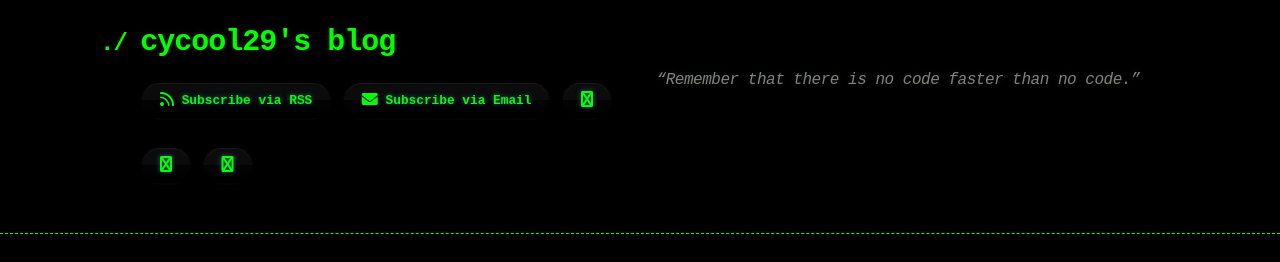
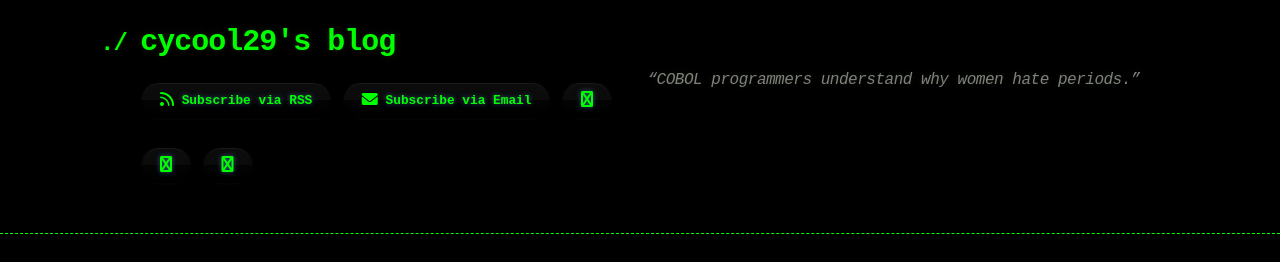
Before and after one commit to cycool29/cycool29.github.io, a Jekyll site: the page built from index.md, in a window 1280 px wide and 900 px high. Shown: the top 262 px of the window. Built offline with Jekyll 4.4.1, drawn with Linux system fonts in a browser that asks for light colours; a style sheet for code colours, icons or effects is not loaded.

Commit message:
Update quotes

```diff
--- a/_config.yml
+++ b/_config.yml
@@ -1,5 +1,5 @@
 title: cycool29's blog
-description: "“Remember that there is no code faster than no code.” "
+description: "“COBOL programmers understand why women hate periods.” "
 bio: A high school student. Intermediate in Python, Git, Bash. Learning JavaScript. He/Him. "
 author: cycool29
 url: https://cycool29.github.io
```
